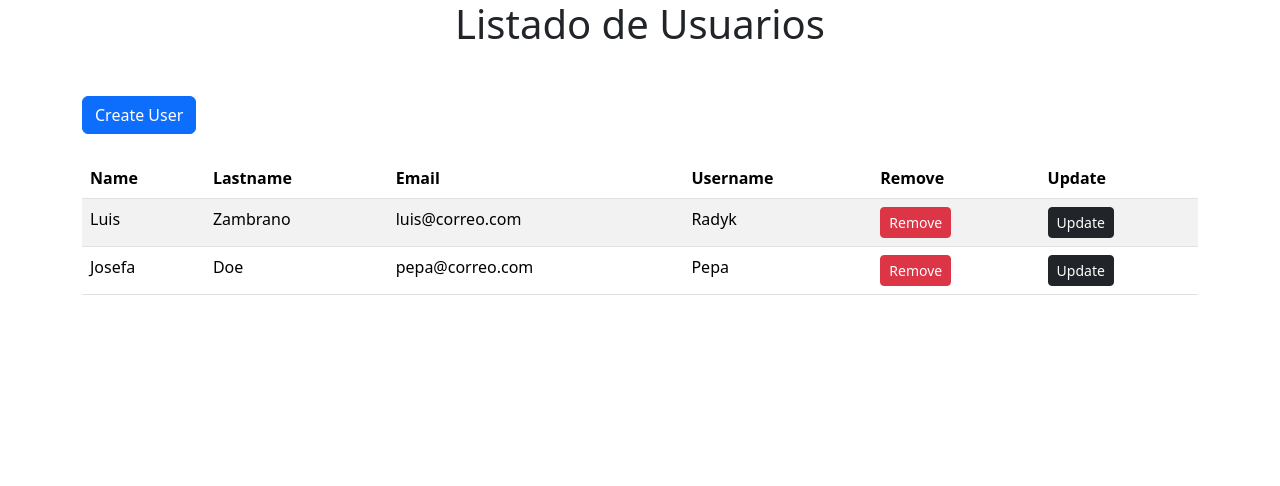
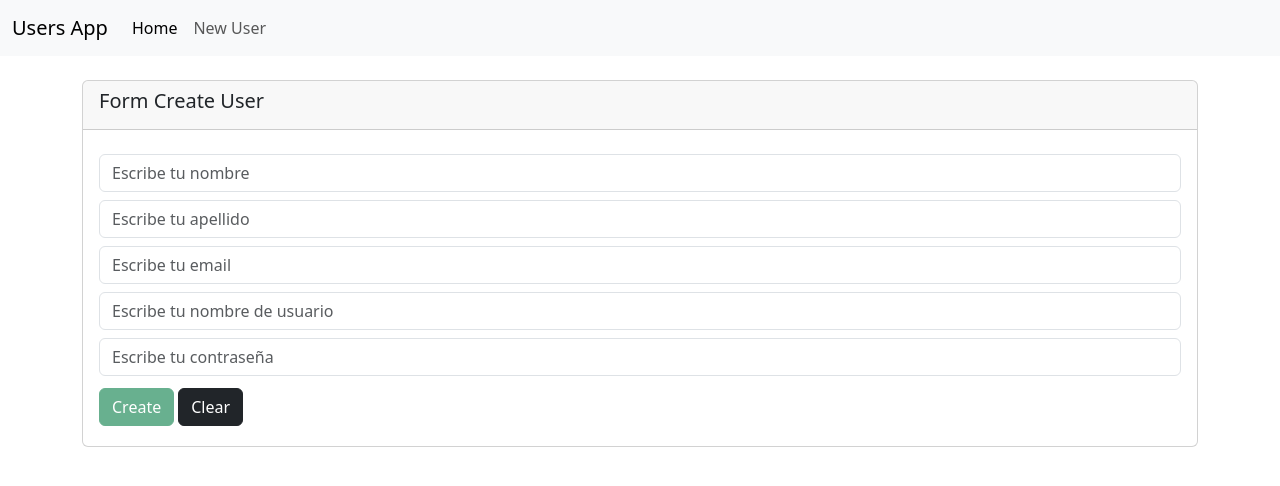
Before and after one commit to LuisWork/5-userapp-angular-frontend, an Angular app: page /users/create in a window 1280 px wide. Shown: the top 486 px of the page. Built offline with nearby package versions, Linux system fonts and the light colour scheme.

Commit message:
Implement Bootstrap 5 Navbar Component

```diff
--- a/src/app/app.component.html
+++ b/src/app/app.component.html
@@ -1,2 +1 @@
-<h1 class="text-center">{{title}}</h1>
 <app-user-app/>
--- a/src/app/app.component.ts
+++ b/src/app/app.component.ts
@@ -10,5 +10,5 @@
   styleUrl: './app.component.css'
 })
 export class AppComponent {
-  title = 'Listado de Usuarios';
+
 }
--- /dev/null
+++ b/src/app/components/navbar/navbar.component.html
@@ -0,0 +1,18 @@
+<nav class="navbar navbar-expand-lg bg-body-tertiary">
+    <div class="container-fluid">
+      <a class="navbar-brand" href="#">Users App</a>
+      <button class="navbar-toggler" type="button" data-bs-toggle="collapse" data-bs-target="#navbarNav" aria-controls="navbarNav" aria-expanded="false" aria-label="Toggle navigation">
+        <span class="navbar-toggler-icon"></span>
+      </button>
+      <div class="collapse navbar-collapse" id="navbarNav">
+        <ul class="navbar-nav">
+          <li class="nav-item">
+            <a class="nav-link active" aria-current="page" [routerLink]="['/users']">Home</a>
+          </li>
+          <li class="nav-item">
+            <a class="nav-link" [routerLink]="['/users/create']">New User</a>
+          </li>
+        </ul>
+      </div>
+    </div>
+  </nav>
--- a/src/app/components/user-app/user-app.component.html
+++ b/src/app/components/user-app/user-app.component.html
@@ -1,14 +1,4 @@
+<app-navbar/>
 <div class="container my-4">
-    <button class="btn btn-primary my-4" (click)="setOpen()">{{(open) ? 'Close Form' : 'Create User'}}</button>
-    <div class="row">
-        <div class="col">
-            <app-user [users]="users" (idUserEventEmitter)="removeUser($event)"
-                (selectedUserEventEmitter)="setSelectedUser($event)" />
-        </div>
-    </div>
+    <router-outlet />
 </div>
-@if(open) {
-<div class="abrir-modal fadeIn animacion">
-    <app-user-form (newUserEventEmitter)="addUser($event)" [user]="userSelected" (openEventEmitter)="setOpen()" />
-</div>
-}
--- a/src/app/components/user-app/user-app.component.ts
+++ b/src/app/components/user-app/user-app.component.ts
@@ -1,21 +1,20 @@
 import { Component, OnInit } from '@angular/core';
 import { User } from '../../models/user';
 import { UserService } from '../../services/user.service';
-import { UserComponent } from '../user/user.component';
-import { UserFormComponent } from '../user-form/user-form.component';
 import Swal from 'sweetalert2';
+import { RouterOutlet } from '@angular/router';
+import { NavbarComponent } from '../navbar/navbar.component';
 
 @Component({
   selector: 'app-user-app',
   standalone: true,
-  imports: [UserComponent, UserFormComponent],
+  imports: [RouterOutlet, NavbarComponent],
   templateUrl: './user-app.component.html',
   styleUrl: './user-app.component.css',
 })
 export class UserAppComponent implements OnInit {
   users: User[] = [];
   userSelected: User;
-  open: boolean = false;
 
   constructor(private service: UserService) {
     this.userSelected = new User();
@@ -35,7 +34,6 @@
       this.users = [...this.users, { ...user, id: new Date().getTime() }];
     }
     this.userSelected = new User();
-    this.setOpen();
   }
 
   removeUser(id: number): void {
@@ -45,11 +43,6 @@
 
   setSelectedUser(userRow: User): void {
     this.userSelected = { ...userRow };
-    this.open = true;
-  }
-
-  setOpen(): void {
-    this.open = !this.open;
   }
 
   showCreateAlert(): void {
--- a/src/app/components/user-form/user-form.component.html
+++ b/src/app/components/user-form/user-form.component.html
@@ -1,11 +1,9 @@
-<div class="modal" tabindex="-1" style="display: block;">
-    <div class="modal-dialog">
-        <div class="modal-content">
-            <div class="modal-header">
-                <h5 class="modal-title">Form {{(user.id > 0) ? 'Update': 'Create'}} User</h5>
-                <button type="button" class="btn-close" data-bs-dismiss="modal" aria-label="Close" (click)="onOpenClose()"></button>
+<div class="card">
+    <div class="card-content">
+        <div class="card-header">
+            <h5 class="card-title">Form {{(user.id > 0) ? 'Update': 'Create'}} User</h5>
         </div>
-            <div class="modal-body">
+        <div class="card-body">
             <form (ngSubmit)="onSubmit(userForm)" #userForm="ngForm">
                 <div>
                     <input type="text" class="form-control my-2" placeholder="Escribe tu nombre" name="name"
@@ -62,9 +60,8 @@
                     }
                 </div>
                 <div>
-                        <input type="password" class="form-control my-2" placeholder="Escribe tu contraseña"
-                            name="password" [(ngModel)]="user.password" autocomplete="off" required minlength="6"
-                            #password="ngModel">
+                    <input type="password" class="form-control my-2" placeholder="Escribe tu contraseña" name="password"
+                        [(ngModel)]="user.password" autocomplete="off" required minlength="6" #password="ngModel">
                     @if (password.invalid && (password.dirty || password.touched)) {
                     @if(password.errors!['required']) {
                     <div class="text-danger">
@@ -86,9 +83,6 @@
                 </div>
             </form>
         </div>
-            <div class="modal-footer">
-                <button type="button" class="btn btn-secondary" data-bs-dismiss="modal" (click)="onOpenClose()">Close</button>
     </div>
+
 </div>
-    </div>
-</div>
--- a/src/app/components/user-form/user-form.component.ts
+++ b/src/app/components/user-form/user-form.component.ts
@@ -11,8 +11,6 @@
 })
 export class UserFormComponent {
   @Input() user: User;
-
-  @Output() openEventEmitter = new EventEmitter();
 
   @Output() newUserEventEmitter: EventEmitter<User> = new EventEmitter();
 
@@ -32,8 +30,4 @@
   onClear(userForm: NgForm): void {
     userForm.reset();
   }
-
-  onOpenClose() {
-    this.openEventEmitter.emit();
-  }
 }
--- a/src/app/components/user/user.component.html
+++ b/src/app/components/user/user.component.html
@@ -1,3 +1,5 @@
+<h1>{{title}}</h1>
+<button class="btn btn-primary my-4" [routerLink]="['/users/create']">Crear usuario</button>
 @if(users.length == 0) {
 <div class="alert alert-warning">No hay registros</div>
 } @else {
--- a/src/app/components/user/user.component.ts
+++ b/src/app/components/user/user.component.ts
@@ -1,14 +1,18 @@
 import { Component, EventEmitter, Input, Output } from '@angular/core';
 import { User } from '../../models/user';
+import { RouterModule } from '@angular/router';
 
 @Component({
   selector: 'app-user',
   standalone: true,
-  imports: [],
+  imports: [RouterModule],
   templateUrl: './user.component.html',
   styleUrl: './user.component.css',
 })
 export class UserComponent {
+
+  title = 'Listado de Usuarios';
+
   @Input() users: User[] = [];
 
   @Output() idUserEventEmitter = new EventEmitter();
--- a/src/index.html
+++ b/src/index.html
@@ -3,7 +3,7 @@
 
 <head>
   <meta charset="utf-8">
-  <title>Listado de Usuarios | 5 - Angular App User</title>
+  <title>5 - Angular App User with Routes</title>
   <base href="/">
   <meta name="viewport" content="width=device-width, initial-scale=1">
   <link href="https://cdn.jsdelivr.net/npm/bootstrap@5.3.3/dist/css/bootstrap.min.css" rel="stylesheet"
```
Also changed, not shown: src/app/components/navbar/navbar.component.ts (added, +13 -0 lines), src/app/components/navbar/navbar.component.css (added), 1 other file (tests, documents, lock files or other folders). Lines whose indentation alone changed are shown as unchanged.
